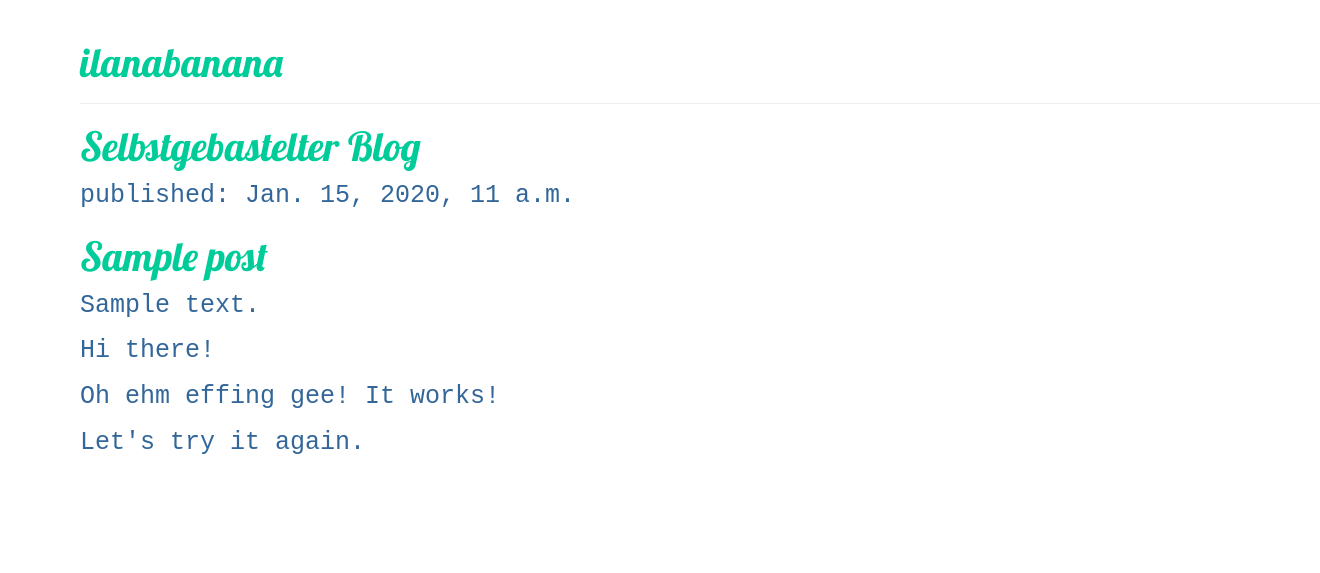
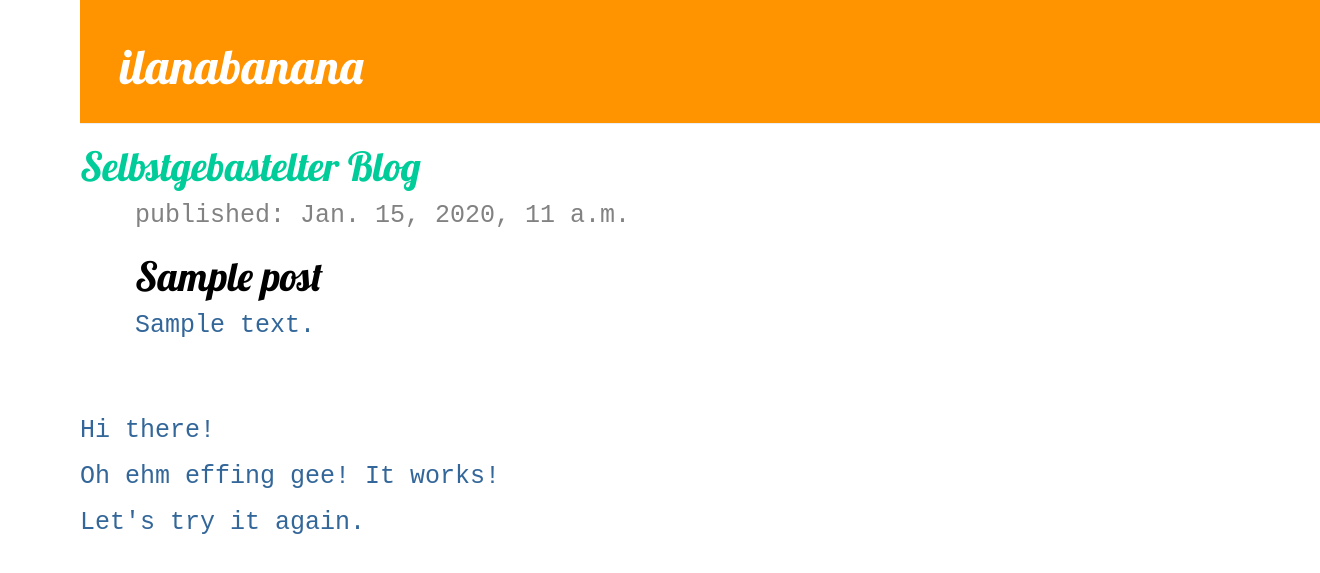
Before and after one commit to ilanabischof/my-first-blog, a Django app: template blog/templates/blog/post_list.html in a window 1320 px wide. Shown: the top 573 px of the page. Run offline with Django 3.2, Linux system fonts and the light colour scheme; the template is opened without the code that fills it: values that come from a table or form of the project are taken from there, others are empty; tables that the repository leaves empty hold one stand-in row (values such as "Sample post"); some libraries are stand-ins or nearby versions.

Commit message:
Modified templates to display posts from database.

```diff
--- a/blog/static/css/blog.css
+++ b/blog/static/css/blog.css
@@ -10,3 +10,49 @@ body {
 	font-size: 25px;
 	font-family: 'Courier New'
 }
+
+.page-header {
+    background-color: #ff9400;
+    margin-top: 0;
+    padding: 20px 20px 20px 40px;
+}
+
+.page-header h1, .page-header h1 a, .page-header h1 a:visited, .page-header h1 a:active {
+    color: #ffffff;
+    font-size: 36pt;
+    text-decoration: none;
+}
+
+.content {
+    margin-left: 40px;
+}
+h1, h2, h3, h4 {
+    font-family: 'Lobster';
+}
+
+.date {
+    color: #828282;
+}
+
+.save {
+    float: right;
+}
+
+.post-form textarea, .post-form input {
+    width: 100%;
+}
+
+.top-menu, .top-menu:hover, .top-menu:visited {
+    color: #ffffff;
+    float: right;
+    font-size: 26pt;
+    margin-right: 20px;
+}
+
+.post {
+    margin-bottom: 70px;
+}
+
+.post h1 a, .post h1 a:visited {
+    color: #000000;
+}
--- a/blog/templates/blog/post_list.html
+++ b/blog/templates/blog/post_list.html
@@ -18,14 +18,21 @@
             <h1><a href="">Selbstgebastelter Blog</a></h1>
         </div>
 
+<div class="content container">
+    <div class="row">
+        <div class="col-md-8">
             {% for post in posts %}
                 <div class="post">
+                    <div class="date">
                         <p>published: {{ post.published_date }}</p>
+                    </div>
                     <h1><a href="">{{ post.title }}</a></h1>
                     <p>{{ post.text|linebreaksbr }}</p>
                 </div>
-
             {% endfor %}
+        </div>
+    </div>
+</div>
 
 		<p>Hi there!</p>
 		<p>Oh ehm effing gee! It works!</p>
```
Lines whose indentation alone changed are shown as unchanged.
